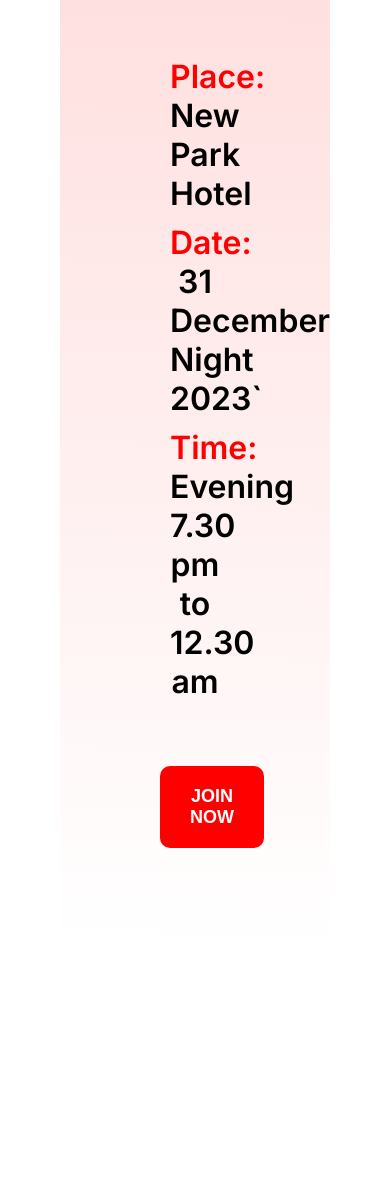
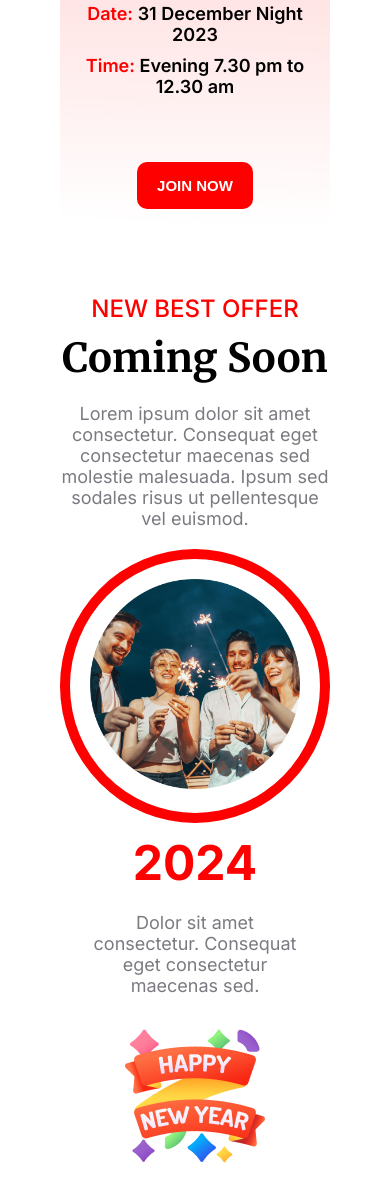
Before and after one commit to dev-asaduzzaman/Task-New-Year, a plain HTML site: page index.html in a window 390 px wide. Shown: the part 1473-2674 px from the top of the page. Before the commit the page ends 2491 px from the top, so only its background shows below. Drawn offline with Linux system fonts and the light colour scheme.

Commit message:
offer section complete

```diff
--- a/index.html
+++ b/index.html
@@ -41,13 +41,32 @@
             <div class="place-banner">
             <div class="place-banner-content">
                 <h1 class="place-sub-heading "><span class="main-color">Place:</span> New Park Hotel</h1>
-                <h1 class="place-sub-heading "><span class="main-color">Date:</span> 31 December Night 2023`</h1>
+                <h1 class="place-sub-heading "><span class="main-color">Date:</span> 31 December Night 2023</h1>
                 <h1 class="place-sub-heading "><span class="main-color">Time:</span> Evening 7.30 pm to 12.30 am</h1>
                 <button class="place-btn">Join Now</button>
             </div>
         </div>
          </section>
           <!-- Place section end here -->
+            <!-- Offer section Start here -->
+             <section id="offer">
+                <div class="offer-main">
+                    <div class="offer-content">
+                        <h1 class="offer-sub-heading main-color">NEW BEST OFFER</h1>
+                        <h1 class="offer-main-heading heading">Coming Soon</h1>
+                        <p class="offer-text">Lorem ipsum dolor sit amet consectetur. Consequat eget consectetur maecenas sed molestie malesuada. Ipsum sed sodales risus ut pellentesque vel euismod. </p>
+                    </div>
+                    <div class="offer-image">
+                        <img src="images/Ellipse 1.png" alt="">
+                    </div>
+                    <div class="offer-year">
+                        <h1 class="year-heading main-color">2024</h1>
+                        <p class="offer-text">Dolor sit amet consectetur. Consequat eget consectetur maecenas sed. </p>
+                        <img src="images/Group 96.png" alt="offer-year-image" class="offer-year-image">
+                    </div>
+                </div>
+             </section>
+              <!-- Offer section end here -->
        </main>
       <!-- Main part end here -->
 </body>
--- a/style.css
+++ b/style.css
@@ -137,11 +137,89 @@ main{
     border-radius: 10px;
 }
 /* Place section css start here */
+#offer {
+   margin: 70px 0;
+}
+.offer-main{
+    display: flex;
+    justify-content: center;
+    align-items: center;
+    flex-wrap: wrap;
+}
+.offer-content{
+    width: 33.33%;
+}
+.offer-image{
+    width: 33.33%;
+    text-align: center;
+}
+.offer-year{
+    width: 33.33%;
+    padding: 10px 90px;
+}
+
+.offer-sub-heading.main-color {
+    font-size: 24px;
+    font-weight: 500;
+    margin-bottom: 10px;
+}
+
+.offer-main-heading.heading {
+    font-size: 48px;
+    font-weight: 700;
+    margin-bottom: 20px;
+}
+
+.offer-text {
+    width: 70%;
+    font-size: 18px;
+    color: #07021187;
+}
+.offer-sub-heading.main-color {
+    font-size: 24px;
+    font-weight: 500;
+    margin-bottom: 10px;
+}
+
+.offer-main-heading.heading {
+    font-size: 48px;
+    font-weight: 700;
+    margin-bottom: 20px;
+}
+
+.offer-text {
+    width: 70%;
+    font-size: 18px;
+    color: #07021187;
+    margin-bottom: 20px;
+}
+
+.offer-image {
+    padding: 50px;
+    border: 15px solid #FF0000;
+    border-radius: 50%;
+}
+
+.offer-image img {
+    width: 100%;
+}
+.offer-year-image{
+   margin-top: 10px;
+}
+.year-heading.main-color {
+    font-size: 48px;
+    margin-bottom: 20px;
+}
 /* Main css end here */
 
 /* Responsive Css Start Here */
 /* Default styles (for desktop) */
-
+@media (max-width: 1024px) {
+    .offer-year {
+    width: 33.33%;
+    padding: 10px 30px;
+}
+}
 
 /* Media Query for screens 768px or less (e.g. tablets & phones) */
 @media (max-width: 768px) {
@@ -204,6 +282,45 @@ main{
     font-size: 18px;
     font-weight: 600;
 }
+#place {
+    padding: 15px;
+}
+.place-sub-heading {
+    font-size: 18px;
+}
+.place-btn {
+    background: #FF0000;
+    border: none;
+    padding: 15px 20px;
+    font-size: 15px;
+}
+/* Offer Responsive start here */
+.offer-main{
+    display: flex;
+    justify-content: center;
+    align-items: center;
+    flex-direction: column;
+}
+.offer-content{
+    width: 100%;
+}
+.offer-image{
+   width: 100%;
+}
+.offer-year{
+   width: 100%;
+}
+.offer-main-heading.heading {
+    font-size: 40px;
+}
+.offer-text {
+    width: 100%;
+}
+.offer-image {
+    padding: 20px;
+    border: 10px solid #FF0000;
+    border-radius: 50%;
+}
 }
 
 /* Media Query for screens 480px or less (e.g. smartphones) */
```
